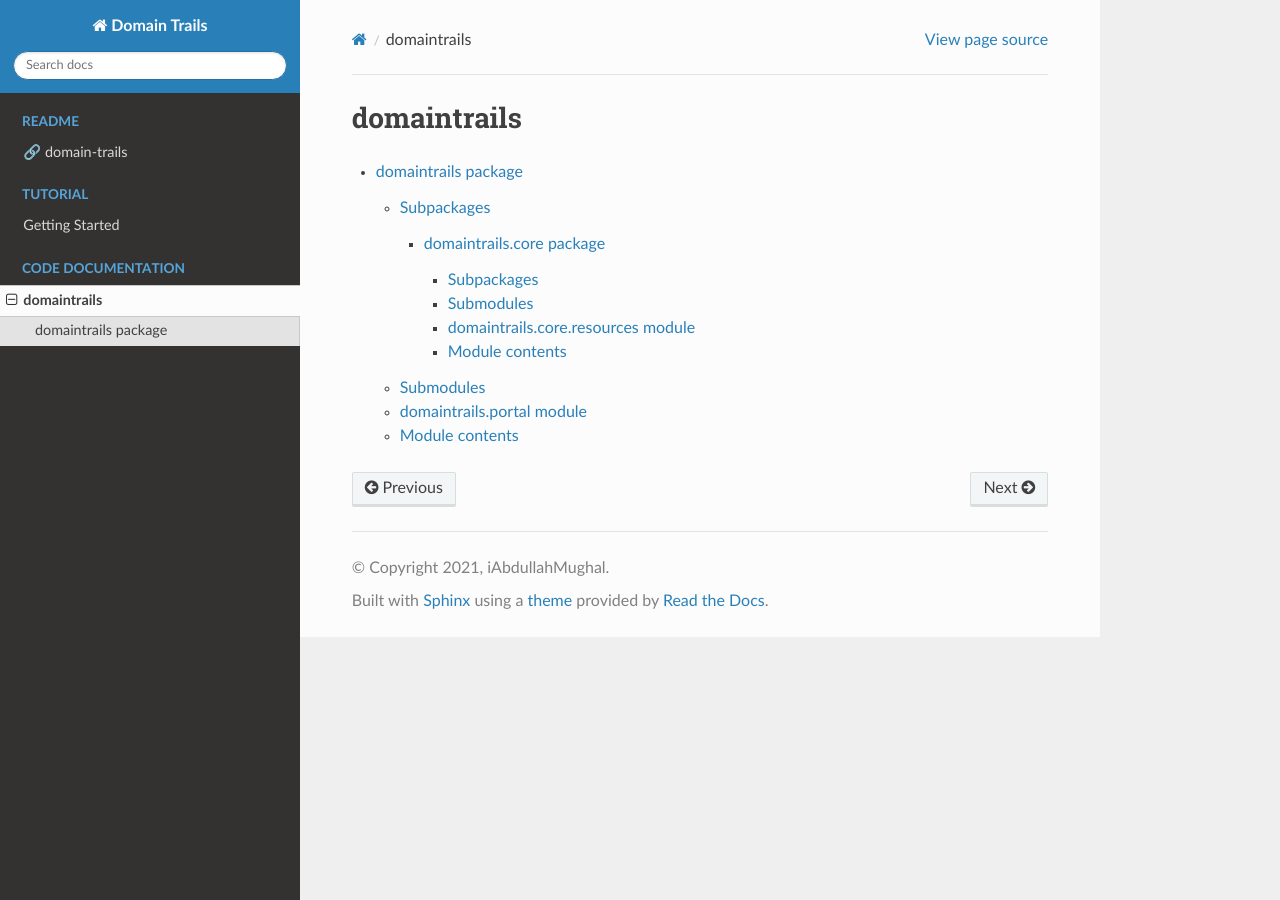
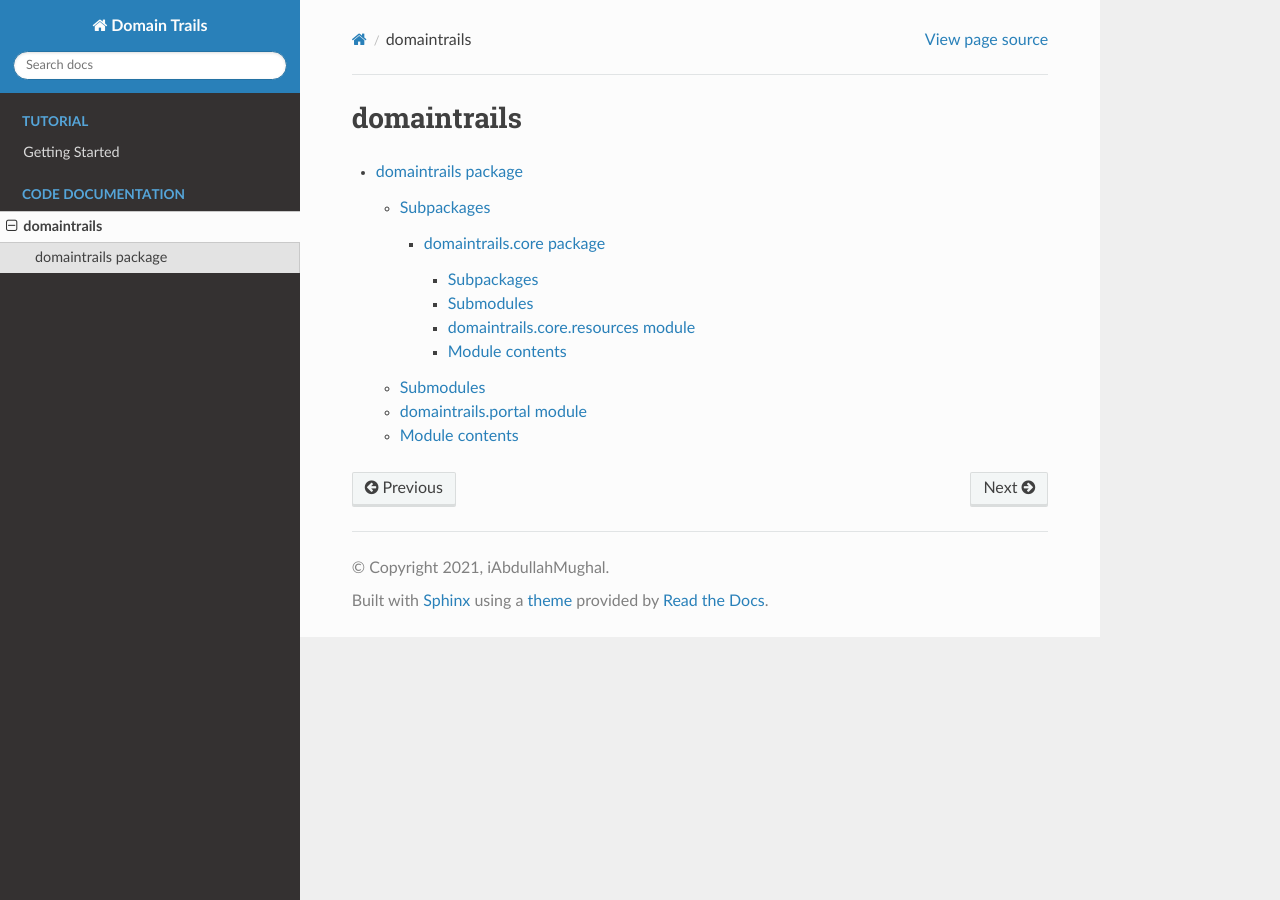
Before and after one commit to iAbdullahMughal/domain-trails, a Sphinx documentation site: the page built from docs/source/modules.rst, in a window 1280 px wide. Built offline with Sphinx 7.4.7 and the Read the Docs theme 2.0.0, drawn with Linux system fonts in a browser that asks for light colours; some of the changed lines change nothing that is shown.

Commit message:
Readthedoc issue

```diff
--- a/docs/source/conf.py
+++ b/docs/source/conf.py
@@ -14,7 +14,6 @@
     'sphinx.ext.autodoc',
     'sphinx.ext.autosummary',
     'sphinx.ext.intersphinx',
-    'm2r2',
 ]
 
 intersphinx_mapping = {
```
